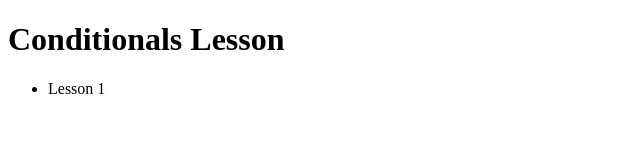
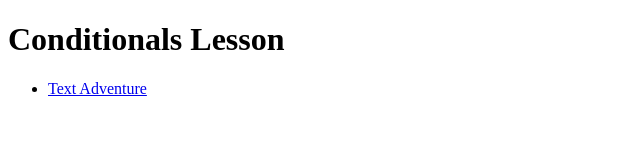
Before and after one commit to McknzLH/Mackenzie.github.io, a plain HTML site: page U5_Conditionals/conditionals.html in a window 1280 px wide. Shown: the whole page, without its empty margins (0-640 px from the left). Drawn offline with Linux system fonts and the light colour scheme.

Commit message:
Update conditionals.html

```diff
--- a/U5_Conditionals/conditionals.html
+++ b/U5_Conditionals/conditionals.html
@@ -9,7 +9,9 @@
 <body>
     <h1>Conditionals Lesson</h1>
     <ul>
-        <li>Lesson 1</li>
+        <li>
+            <a href="./U5L6 Text Adventure/text_adventure.html">Text Adventure</a>
+        </li>
     </ul>
 </body>
 </html>
```
